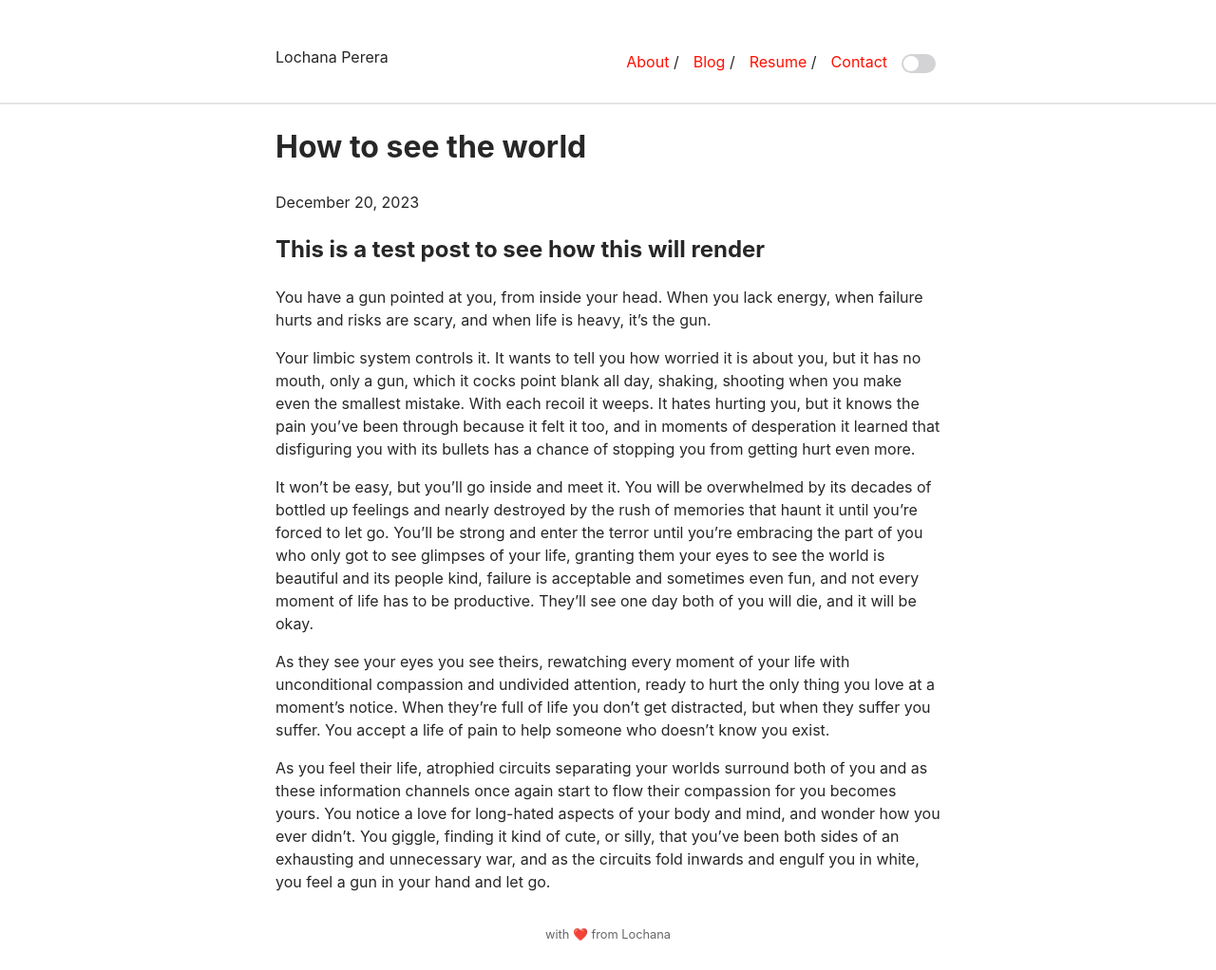
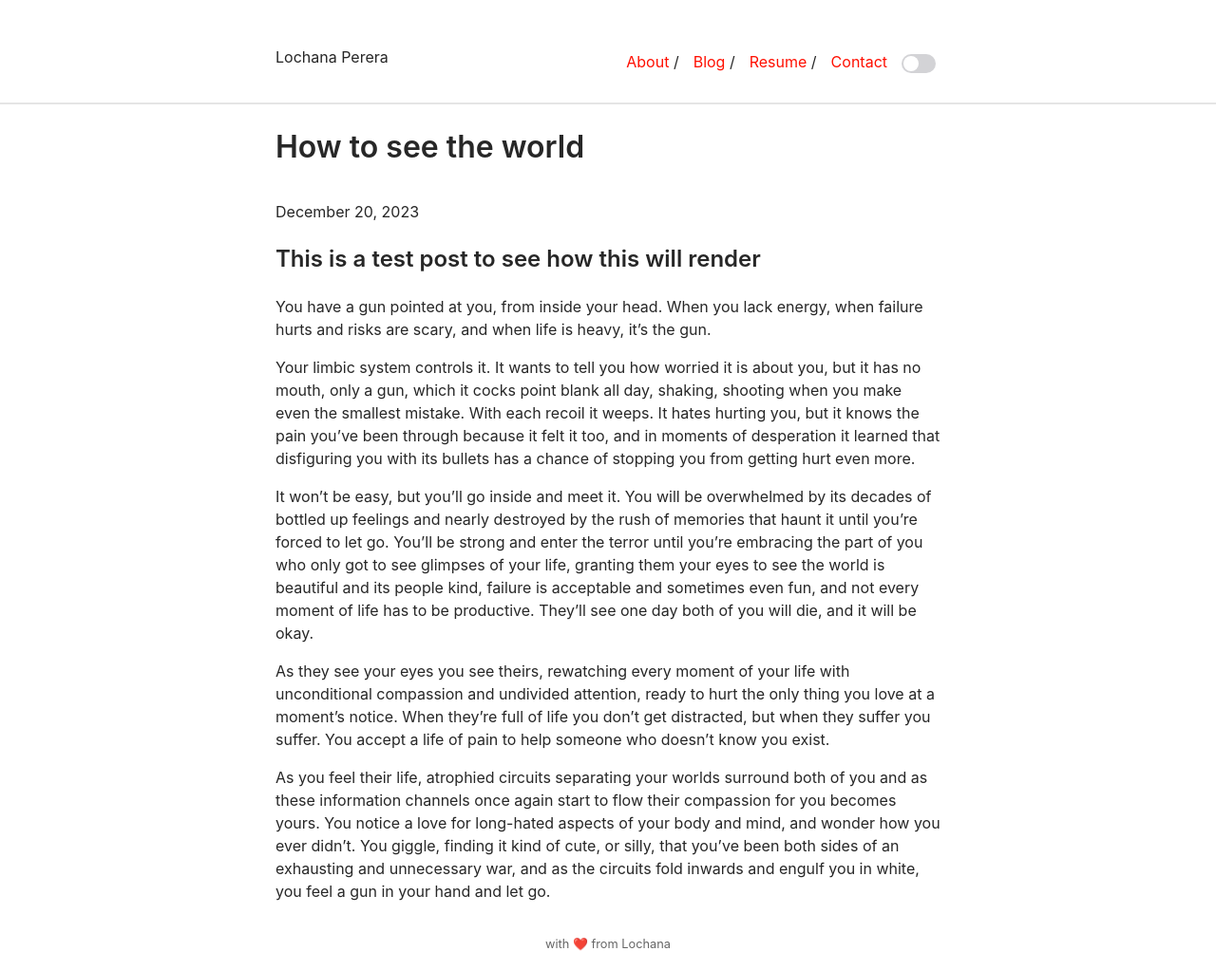
Before and after one commit to fivetwentythree/cv-blog, a Jekyll site: the page built from _posts/2023-12-20-welcome.md, in a window 1280 px wide. Shown: the whole page at 95% size. Built offline with Jekyll 4.4.1, drawn with Linux system fonts in a browser that asks for light colours.

Commit message:
made h1 and above to semi bold

```diff
--- /dev/null
+++ b/_sass/headings.scss
@@ -0,0 +1,15 @@
+h1, h2 {
+    font-family: -apple-system, BlinkMacSystemFont, "Segoe UI", Roboto, Helvetica, Arial, sans-serif;
+    font-weight: 600;
+    color: var(--text-color);
+}
+
+h1 {
+    font-size: 2em;
+    margin-bottom: 1em;
+}
+
+h2 {
+    font-size: 1.5em;
+    margin-bottom: 0.8em;
+}
--- a/css/main.scss
+++ b/css/main.scss
@@ -1,3 +1,4 @@
 ---
 ---
 @import "style";
+@import "headings";
```
Also changed, not shown: _posts/2025-03-12-This-is-second.md (added, +9 -0 lines).
